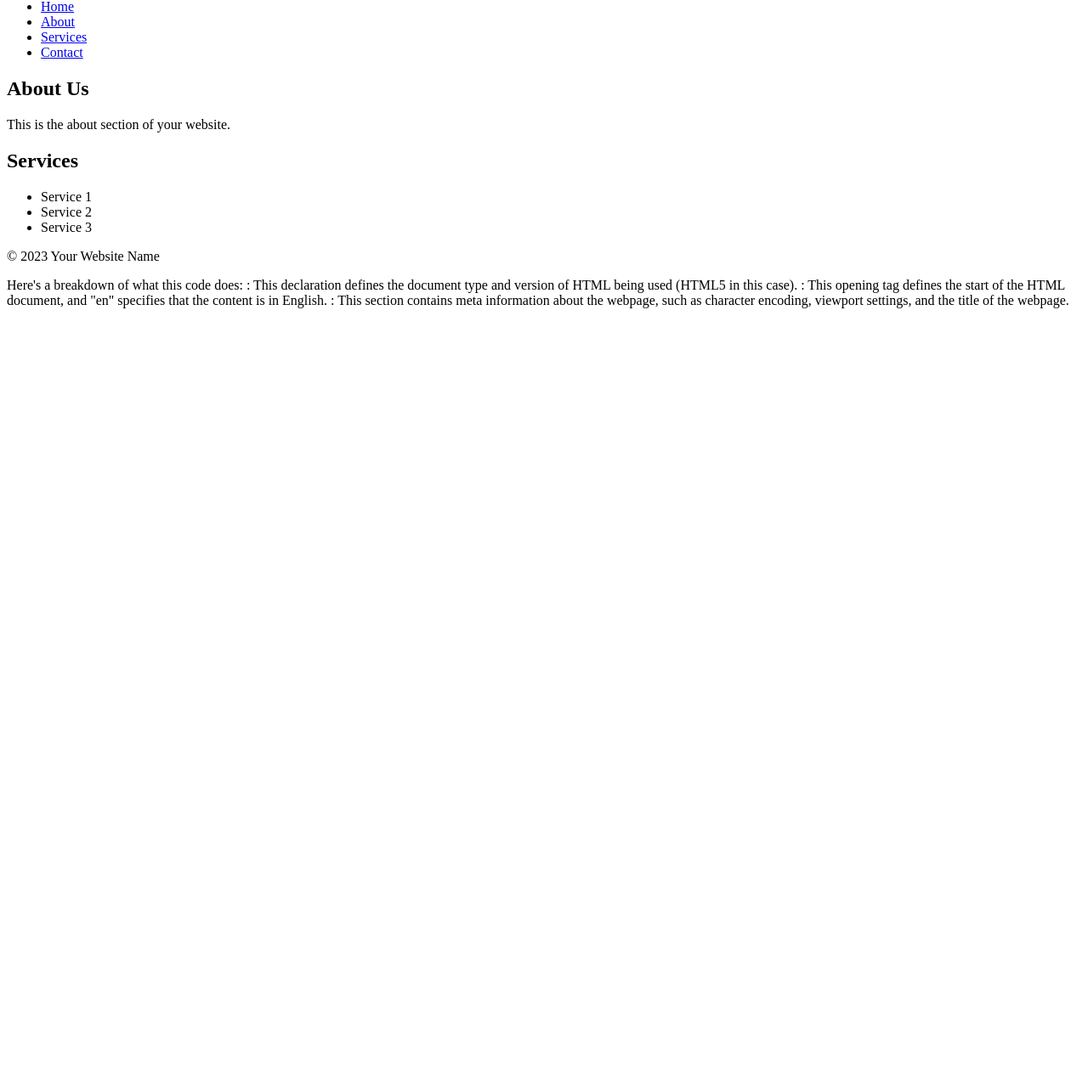
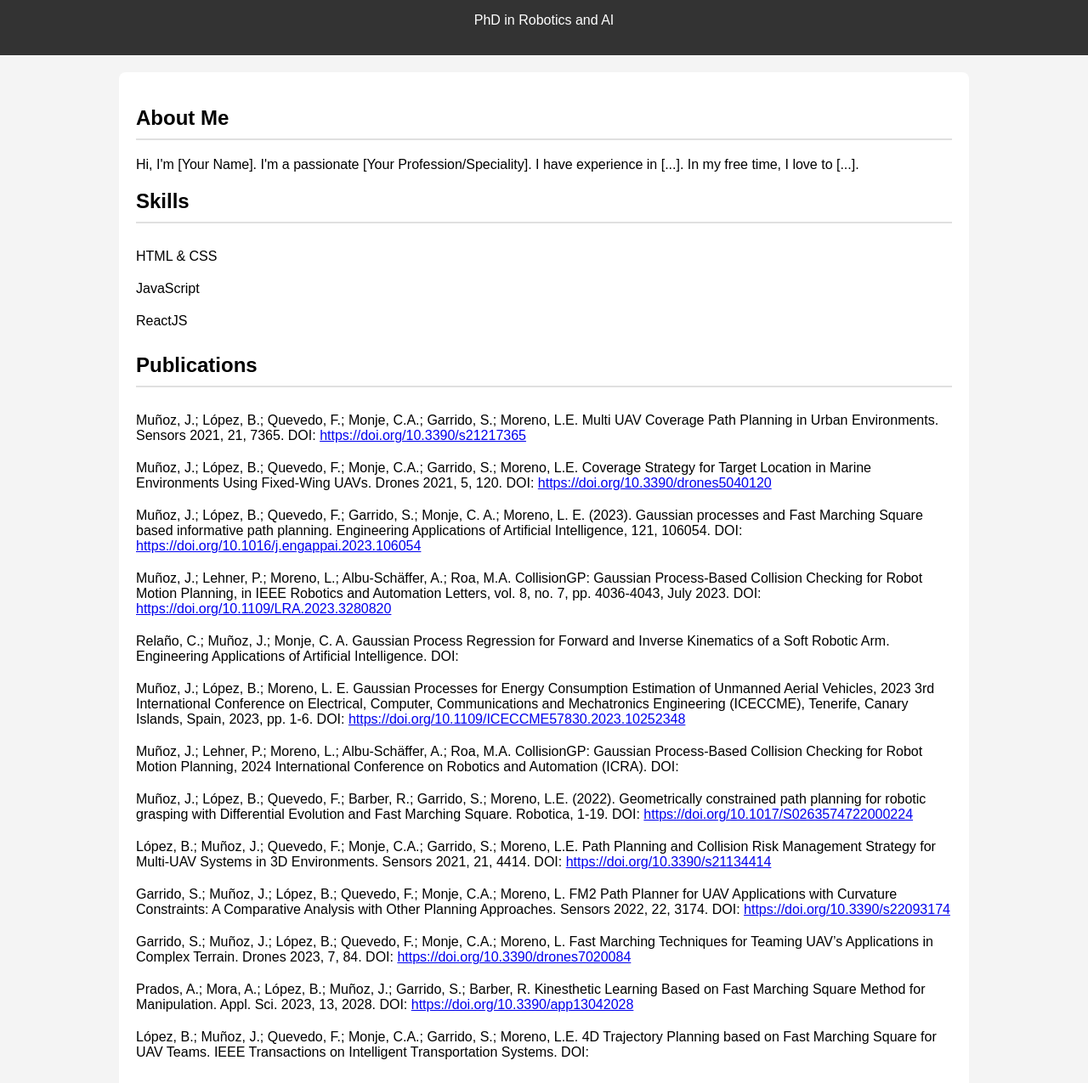
Before and after one commit to jmunozmendi/jmunozmendi.github.io, a plain HTML site: page index.html in a window 1280 px wide. Shown: the part 81-1356 px from the top of the page at 85% size. Before the commit the page ends 800 px from the top, so only its background shows below. Drawn offline with Linux system fonts and the light colour scheme.

Commit message:
Update index.html

```diff
--- a/index.html
+++ b/index.html
@@ -1,65 +1,106 @@
 <!DOCTYPE html>
 <html lang="en">
+
 <head>
     <meta charset="UTF-8">
     <meta name="viewport" content="width=device-width, initial-scale=1.0">
-    <title>Your Website Title</title>
+    <title>Javier Muñoz Mendi - PhD in Robotics and AI</title>
     <style>
-        /* Add your CSS styles here */
+        body {
+            font-family: Arial, sans-serif;
+            margin: 0;
+            padding: 0;
+            background-color: #f4f4f4;
+        }
+
+        header {
+            background-color: #333;
+            color: #fff;
+            text-align: center;
+            padding: 1em 0;
+        }
+
+        .container {
+            max-width: 960px;
+            margin: 20px auto;
+            padding: 20px;
+            background-color: #fff;
+            border-radius: 8px;
+        }
+
+        h2 {
+            border-bottom: 2px solid #e0e0e0;
+            padding-bottom: 10px;
+        }
+
+        ul {
+            list-style-type: none;
+            padding: 0;
+        }
+
+        ul li {
+            padding: 10px 0;
+        }
     </style>
 </head>
+
 <body>
+
     <header>
-        <h1>Your Website Heading</h1>
-        <nav>
-            <ul>
-                <li><a href="#">Home</a></li>
-                <li><a href="#">About</a></li>
-                <li><a href="#">Services</a></li>
-                <li><a href="#">Contact</a></li>
-            </ul>
-        </nav>
+        <h1>Javier Muñoz Mendi</h1>
+        <p>PhD in Robotics and AI</p>
     </header>
 
-    <main>
-        <section>
-            <h2>About Us</h2>
-            <p>This is the about section of your website.</p>
-        </section>
+    <div class="container">
+        <h2>About Me</h2>
+        <p>
+            Hi, I'm [Your Name]. I'm a passionate [Your Profession/Speciality]. I have experience in [...]. In my free time, I love to [...].
+        </p>
 
-        <section>
-            <h2>Services</h2>
-            <ul>
-                <li>Service 1</li>
-                <li>Service 2</li>
-                <li>Service 3</li>
-            </ul>
-        </section>
-    </main>
+        <h2>Skills</h2>
+        <ul>
+            <li>HTML & CSS</li>
+            <li>JavaScript</li>
+            <li>ReactJS</li>
+            <!-- Add more skills as required -->
+        </ul>
 
-    <footer>
-        <p>&copy; 2023 Your Website Name</p>
-    </footer>
+        <h2>Publications</h2>
+        <ul>
+            <li>Muñoz, J.; López, B.; Quevedo, F.; Monje, C.A.; Garrido, S.; Moreno, L.E. Multi UAV Coverage Path Planning in Urban Environments. Sensors 2021, 21, 7365.
+                DOI: <a href="https://doi.org/10.3390/s21217365">https://doi.org/10.3390/s21217365</a></li>
+            <li>Muñoz, J.; López, B.; Quevedo, F.; Monje, C.A.; Garrido, S.; Moreno, L.E. Coverage Strategy for Target Location in Marine Environments Using Fixed-Wing UAVs. Drones 2021, 5, 120.
+                DOI: <a href="https://doi.org/10.3390/drones5040120">https://doi.org/10.3390/drones5040120</a></li>
+            <li>Muñoz, J.; López, B.; Quevedo, F.; Garrido, S.; Monje, C. A.; Moreno, L. E. (2023). Gaussian processes and Fast Marching Square based informative path planning. Engineering Applications of Artificial Intelligence, 121, 106054.
+                DOI: <a href="https://doi.org/10.1016/j.engappai.2023.106054">https://doi.org/10.1016/j.engappai.2023.106054</a></li>
+            <li>Muñoz, J.; Lehner, P.; Moreno, L.; Albu-Schäffer, A.; Roa, M.A. CollisionGP: Gaussian Process-Based Collision Checking for Robot Motion Planning, in IEEE Robotics and Automation Letters, vol. 8, no. 7, pp. 4036-4043, July 2023.
+                DOI: <a href="https://doi.org/10.1109/LRA.2023.3280820">https://doi.org/10.1109/LRA.2023.3280820</a></li>
+            <li>Relaño, C.; Muñoz, J.; Monje, C. A. Gaussian Process Regression for Forward and Inverse Kinematics of a Soft Robotic Arm. Engineering Applications of Artificial Intelligence.
+                DOI: </li>
+            <li>Muñoz, J.; López, B.; Moreno, L. E. Gaussian Processes for Energy Consumption Estimation of Unmanned Aerial Vehicles, 2023 3rd International Conference on Electrical, Computer, Communications and Mechatronics Engineering (ICECCME), Tenerife, Canary Islands, Spain, 2023, pp. 1-6.
+                DOI: <a href="https://doi.org/10.1109/ICECCME57830.2023.10252348">https://doi.org/10.1109/ICECCME57830.2023.10252348</a></li>
+            <li>Muñoz, J.; Lehner, P.; Moreno, L.; Albu-Schäffer, A.; Roa, M.A. CollisionGP: Gaussian Process-Based Collision Checking for Robot Motion Planning, 2024 International Conference on Robotics and Automation (ICRA).
+                DOI:</li>
+            <li>Muñoz, J.; López, B.; Quevedo, F.; Barber, R.; Garrido, S.; Moreno, L.E. (2022). Geometrically constrained path planning for robotic grasping with Differential Evolution and Fast Marching Square. Robotica, 1-19.
+                DOI: <a href="https://doi.org/10.1017/S0263574722000224">https://doi.org/10.1017/S0263574722000224</a></li>
+            <li>López, B.; Muñoz, J.; Quevedo, F.; Monje, C.A.; Garrido, S.; Moreno, L.E. Path Planning and Collision Risk Management Strategy for Multi-UAV Systems in 3D Environments. Sensors 2021, 21, 4414.
+                DOI: <a href="https://doi.org/10.3390/s21134414">https://doi.org/10.3390/s21134414</a></li>
+            <li>Garrido, S.; Muñoz, J.; López, B.; Quevedo, F.; Monje, C.A.; Moreno, L. FM2 Path Planner for UAV Applications with Curvature Constraints: A Comparative Analysis with Other Planning Approaches. Sensors 2022, 22, 3174.
+                DOI: <a href="https://doi.org/10.3390/s22093174">https://doi.org/10.3390/s22093174</a></li>
+            <li>Garrido, S.; Muñoz, J.; López, B.; Quevedo, F.; Monje, C.A.; Moreno, L. Fast Marching Techniques for Teaming UAV’s Applications in Complex Terrain. Drones 2023, 7, 84.
+                DOI: <a href="https://doi.org/10.3390/drones7020084">https://doi.org/10.3390/drones7020084</a></li>
+            <li>Prados, A.; Mora, A.; López, B.; Muñoz, J.; Garrido, S.; Barber, R. Kinesthetic Learning Based on Fast Marching Square Method for Manipulation. Appl. Sci. 2023, 13, 2028.
+                DOI: <a href="https://doi.org/10.3390/app13042028">https://doi.org/10.3390/app13042028</a></li>
+            <li>López, B.; Muñoz, J.; Quevedo, F.; Monje, C.A.; Garrido, S.; Moreno, L.E. 4D Trajectory Planning based on Fast Marching Square for UAV Teams. IEEE Transactions on Intelligent Transportation Systems.
+                DOI:</li>
+        </ul>
+
+        <h2>Contact</h2>
+        <p>
+            You can reach me at: <a href="jmunozmendi@gmail.com">jmunozmendi@gmail.com</a>
+        </p>
+    </div>
+
 </body>
+
 </html>
-Here's a breakdown of what this code does:
-
-<!DOCTYPE html>: This declaration defines the document type and version of HTML being used (HTML5 in this case).
-
-<html lang="en">: This opening tag defines the start of the HTML document, and "en" specifies that the content is in English.
-
-<head>: This section contains meta information about the webpage, such as character encoding, viewport settings, and the title of the webpage.
-
-<title>: This is where you set the title of your webpage. This title will appear in the browser tab.
-
-<style>: You can add your CSS (Cascading Style Sheets) styles within this <style> block to control the visual appearance of your website.
-
-<body>: This is where the main content of your webpage goes.
-
-<header>: Typically, you place your website's header, including the site title and navigation links, within this section.
-
-<main>: This is where the main content of your webpage is placed. You can use <section> tags to structure your content further.
-
-<footer>: This is where you put the footer of your webpage, often containing copyright information or other relevant details.
-
-You can customize this template by adding your own content, images, and styles to create your unique website. Save the file with a ".html" extension and open it in a web browser to see how it looks. Remember that this is just a basic starting point, and you can expand and enhance your website as needed.
```
